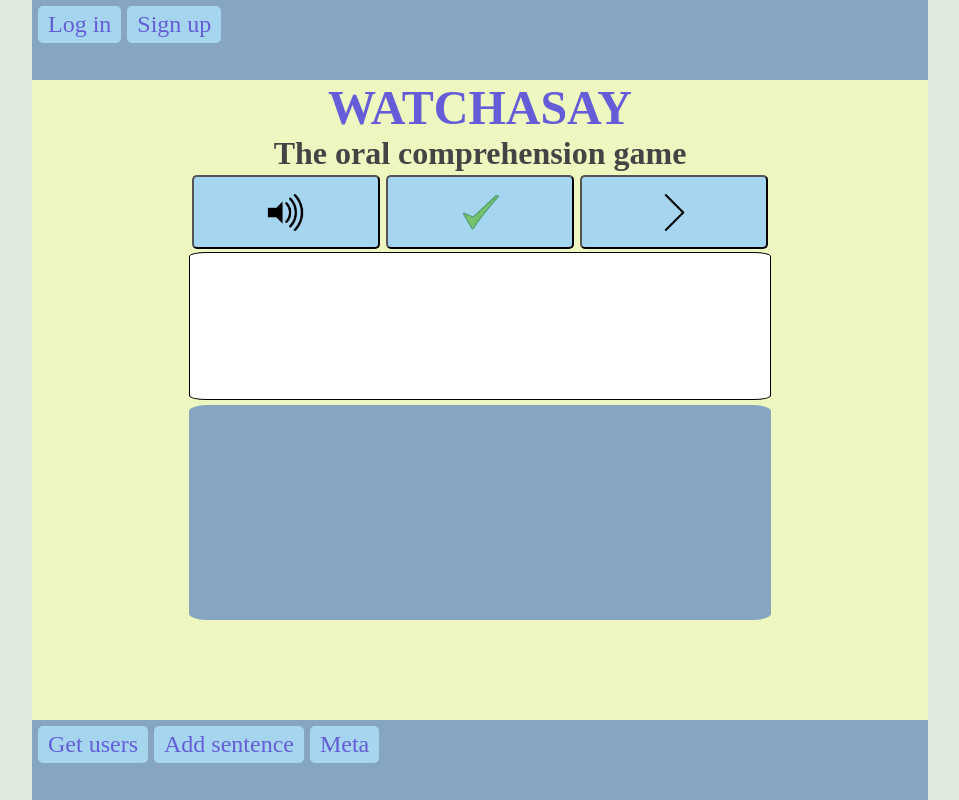
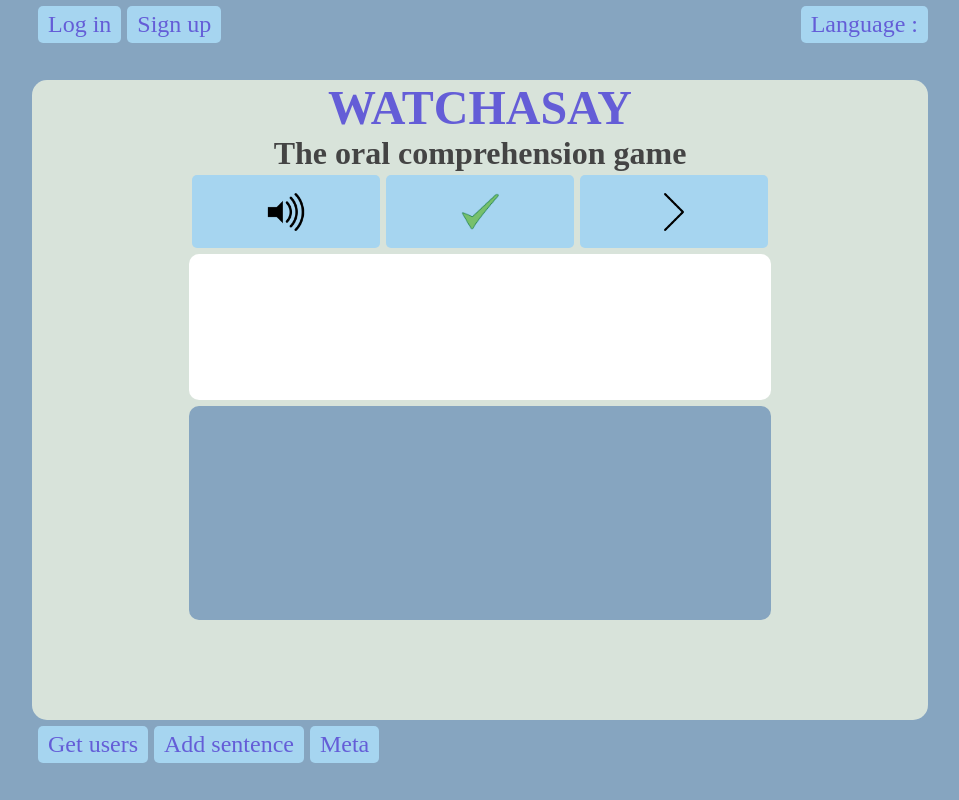
Before and after one commit to alaminos/watchasay, a PHP site: page / in a window 1280 px wide. Shown: the whole page, without its empty margins (160-1119 px from the left). Run offline with PHP 8.4, Linux system fonts and the light colour scheme; data comes from the database, SQL or seed files in the repository.

Commit message:
Completed style, now mostly adapted for modile devices

```diff
--- a/index.view.php
+++ b/index.view.php
@@ -39,6 +39,8 @@ if( isset($_SESSION['user_id']) ) {
                     <li><a class="link_btn" href="login.php">Log in</a></li>
                     <li><a class="link_btn" href="signup.php">Sign up</a></li>
             <?php endif; ?>
+            <li class="divider"></li>
+            <li><a class="link_btn" href="#">Language : <!--[insert php here]--></a></li>
         </ul>
 
     </nav>
--- a/style.css
+++ b/style.css
@@ -5,8 +5,8 @@
     --tokensBox-color: #86a5c0;
     --tokensBox-btn-color: #a6d5f0;
     --title-color: #645dd7;
-    --page-bg-color: #dfe9ddec;
-    --main-bg-color: #eff9bdec;
+    --page-bg-color: #86a5c0;
+    --main-bg-color: #dfe9ddec;
     --border-color: black;
     --a-hover-color: white;
     --a-clicked-color: black;
@@ -66,12 +66,26 @@ main {
     width: 100%;
     min-width: 200px;
     min-height: 300px;
+    border-radius: 15px;
 }
 
 .auth {
     text-align: center;
 }
 
+form input, form button {
+    background: var(--tokensBox-btn-color);
+    color: var(--a-color);
+    border-radius: 3px;
+}
+
+form input:hover, form button:hover {
+    color: var(--a-hover-color);
+}
+
+form input:focus, form button:focus {
+    color: var(--a-clicked-color);
+}
 
 /*------------NAV BAR -----------*/
 nav {
@@ -116,6 +130,11 @@ a:active {
     color: var(--a-clicked-color);
 }
 
+.divider {
+    flex: 1;
+    background: #00000000;
+}
+
 /*----------FOOTER-----------------*/
 footer {
     background-color: var(--tokensBox-color);
@@ -130,7 +149,7 @@ footer {
     width: 65%;
     display: flex;
     flex-direction: column;
-    justify-content: space-between;
+/*    justify-content: space-between;*/
 }
 
 /*------------BUTTONS---------------*/
@@ -138,12 +157,14 @@ footer {
     flex: 10%;
     display: flex;
     justify-content: space-around;
+    margin-bottom: 3px;
 }
 
 .btn {
     flex: 1;
     padding: 0;
     margin: 3px;
+    border: none;
     border-radius: 5px;
     background: var(--tokensBox-btn-color);
 }
@@ -174,24 +195,24 @@ footer {
 
 /*----------USER INPUT BOX-------------*/
 #userInputBox {
-    border: 1px solid var(--border-color);
-    border-radius: 3%;
+/*    border: 1px solid var(--border-color);*/
+    border-radius: 10px;
     padding: 2px;
     flex: 25%;
     width: 100%;
     display: flex;
     flex-wrap: wrap;
     background: white;
+    margin-bottom: 6px;
 }
 
 /*-----------TOKENS BOX ------------*/
 #tokensBox {
     flex:40%;
     background-color: var(--tokensBox-color);
-    border-radius: 3%;
+    border-radius: 10px;
     display: flex;
     flex-wrap: wrap;
-    margin-top: 5px;
 }
 
 .token {
```
